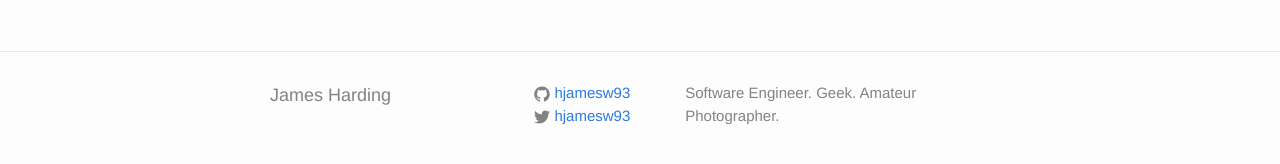
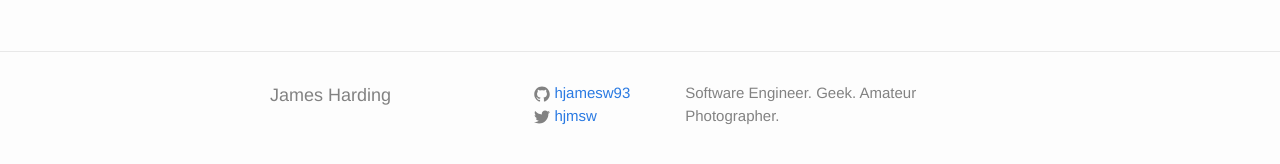
Before and after one commit to hjamesw93/hjamesw93.github.io, a Jekyll site: the page built from index.md, in a window 1280 px wide. Shown: the part 449-613 px from the top of the page. Built offline with Jekyll 4.4.1, drawn with Linux system fonts in a browser that asks for light colours.

Commit message:
Update twitter username

```diff
--- a/_config.yml
+++ b/_config.yml
@@ -11,7 +11,7 @@ email: ""
 description: Software Engineer. Geek. Amateur Photographer.
 baseurl: "" # the subpath of your site, e.g. /blog
 url: "http://jamesharding.me" # the base hostname & protocol for your site
-twitter_username: hjamesw93
+twitter_username: hjmsw
 github_username:  hjamesw93
 
 # Build settings
```
